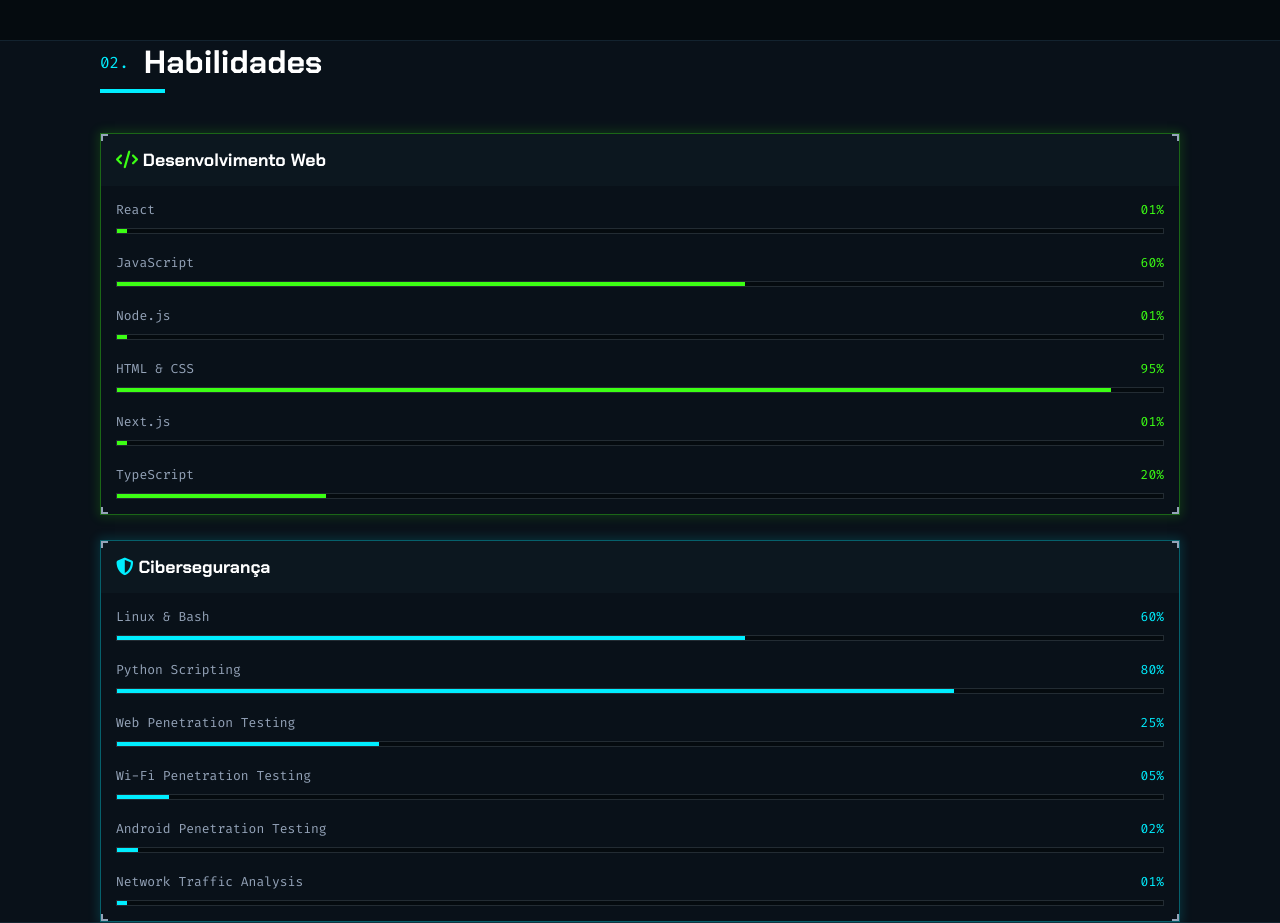
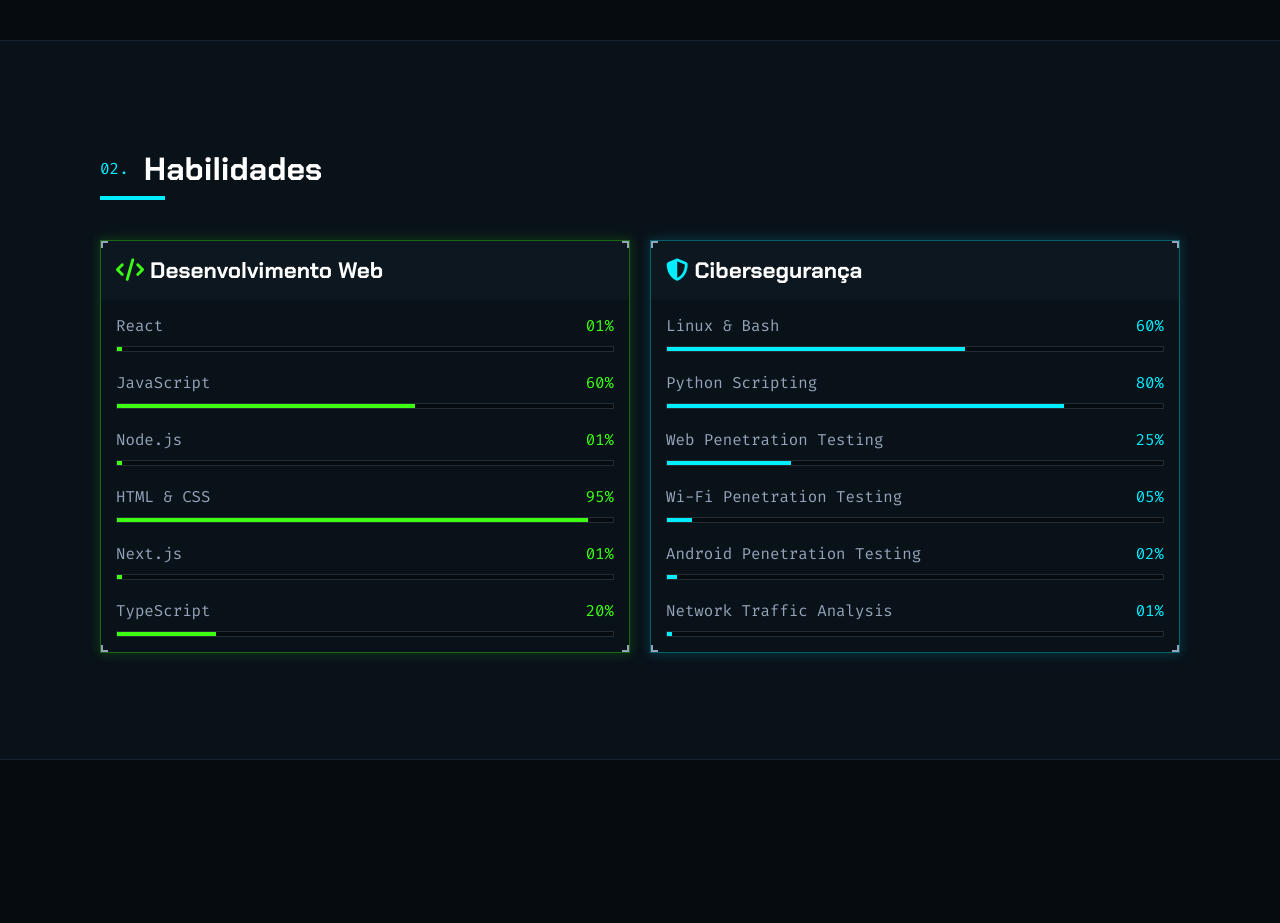
Before and after one commit to joeln356/Portfolio, a website: page index.html in a window 1280 px wide. Shown: the part 1480-2403 px from the top of the page. After the commit the page ends 2240 px from the top, so only its background shows below. Drawn offline with Linux system fonts and the light colour scheme.

Commit message:
Skill-Page: Done (responsive)

```diff
--- a/src/styles/habilidade.css
+++ b/src/styles/habilidade.css
@@ -62,7 +62,7 @@
 .header{
     display: flex;
     justify-content: space-between;
-    font-size: 13px;
+    font-size: 0.8125rem;
     margin-top: 20px;
 }
 .nome{
@@ -108,5 +108,30 @@
     #HABILIDADES{
         padding: 0px 100px;
         margin-top: 0px;
+        height: 90vh;
+    }
+    .skill-container:nth-child(1){
+        margin-bottom: 0px;
+    }
+    .skill-container:nth-child(1):hover{
+        border: 1px solid var(--destaque-G);
+        box-shadow: 0 0 10px 2px #3bff146c;
+    }
+    .skill-container:nth-child(2):hover{
+        border: 1px solid #00EEFF;
+        box-shadow: 0 0 10px 2px #00eeff65;
+    }
+    .container-skills{
+        display: grid;
+        grid-template-columns: 1fr 1fr;
+        gap: 20px;
     }
 }
+@media screen and (min-width:1280px) {
+    .skill-header{
+        font-size: 1.40rem;
+    }
+    .header{
+        font-size: 0.985rem;
+    }
+}
```
